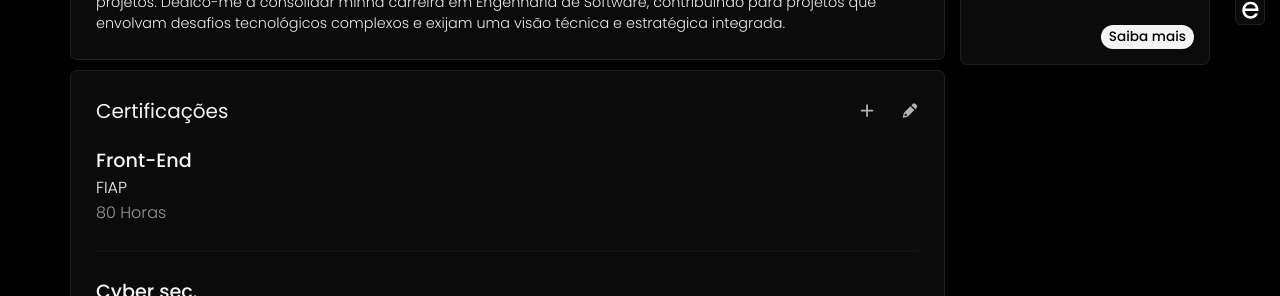
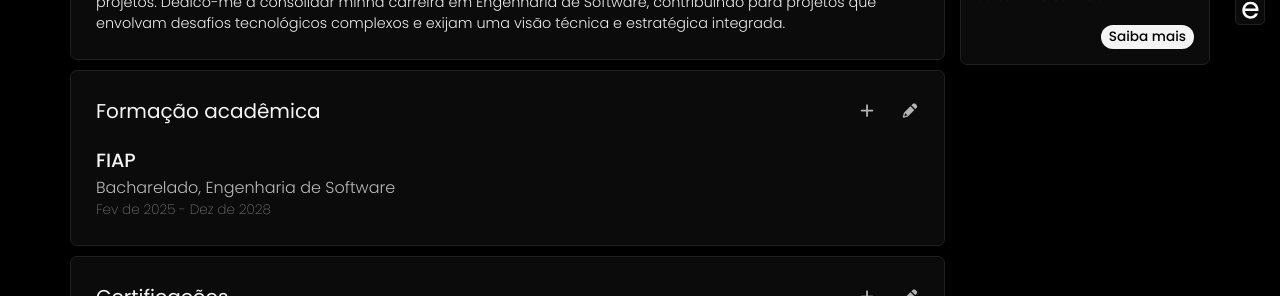
Before and after one commit to Gs-FIAP-eloy/Gs-Front-Web, a React (Vite) app: page /profile in a window 1280 px wide. Shown: the part 760-1056 px from the top of the page. Built offline with nearby package versions, Linux system fonts and the light colour scheme.

Commit message:
a- criando e estilizando card academic

```diff
--- /dev/null
+++ b/src/components/ui/CardAcademic.jsx
@@ -0,0 +1,24 @@
+
+const CardAcademic = () => {
+    return (
+        <section className="ctn-academic">
+            <section className="header-academic">
+                <h1>Formação acadêmica</h1>
+                <section className="btns-header-academic">
+                    <button><button><i className="fa-solid fa-plus"></i></button></button>
+                    <button><button><i className="fa-solid fa-pencil"></i></button></button>
+                </section>
+            </section>
+            <section className="academics">
+                <article className="academic">
+                    <h1>FIAP</h1>
+                    <h2>Bacharelado, Engenharia de Software</h2>
+                    <h3>Fev de 2025 - Dez de 2028</h3>
+                </article>
+
+            </section>
+        </section>
+    )
+}
+
+export default CardAcademic
--- a/src/components/ui/CardMyCourses.jsx
+++ b/src/components/ui/CardMyCourses.jsx
@@ -4,7 +4,7 @@ const CardMyCourses = () => {
         <section className="ctn-my-courses">
             <section className="header-my-courses">
                 <h1>Certificações</h1>
-                <section className="btn-header-my-courses">
+                <section className="btns-header-my-courses">
                     <button><button><i className="fa-solid fa-plus"></i></button></button>
                     <button><button><i className="fa-solid fa-pencil"></i></button></button>
                 </section>
--- a/src/css/center.css
+++ b/src/css/center.css
@@ -316,12 +316,12 @@
     font-weight: 400;
 }
 
-.btn-header-my-courses{
+.btns-header-my-courses{
     display: flex;
     gap: 25px;
 }
 
-.btn-header-my-courses button {
+.btns-header-my-courses button {
     font-size: 0.9rem;
     border: none;
     background: transparent;
@@ -356,3 +356,63 @@
 .my-courses hr{
     border: 1px solid #121212;
 }
+
+.ctn-academic{
+    display: flex;
+    flex-direction: column;
+    padding: 25px;
+    border: 1.2px solid var(--border-color);
+    border-radius: var(--border);
+    background: var(--background-card);
+    overflow: hidden;
+    cursor: default;
+    gap: 20px;
+}
+
+.header-academic{
+    display: flex;
+    align-items: center;
+    justify-content: space-between;
+}
+
+.header-academic h1{
+    font-size: 1.25rem;
+    font-weight: 400;
+}
+
+.btns-header-academic{
+    display: flex;
+    gap: 25px;
+}
+
+.btns-header-academic button{
+    font-size: 0.9rem;
+    border: none;
+    background: transparent;
+    color: #b3b3b3;
+    cursor: pointer;
+}
+
+.academics{
+    display: flex;
+    flex-direction: column;
+    gap: 25px;
+}
+
+.academic h1{
+    font-size: 1.2rem;
+    font-weight: 500;
+    color: var(--light-color);
+}
+
+.academic h2{
+    font-size: 1rem;
+    font-weight: 300;
+    color: #b8b8b8;
+}
+
+.academic h3{
+    font-size: 0.85rem;
+    font-weight: 200;
+    color: #717171;
+}
--- a/src/routes/Profile.jsx
+++ b/src/routes/Profile.jsx
@@ -6,6 +6,7 @@ import BannerProfile from "../components/ui/BannerProfile"
 import ContentProfile from '../components/ui/ContentProfile'
 import CardAbout from '../components/ui/CardAbout'
 import CardMyCourses from '../components/ui/CardMyCourses'
+import CardAcademic from '../components/ui/CardAcademic'
 
 const Profile = () => {
   return (
@@ -16,6 +17,7 @@ const Profile = () => {
           <ContentProfile />
         </article>
         <CardAbout />
+        <CardAcademic />
         <CardMyCourses />
       </section>
       <aside className="right">
```
